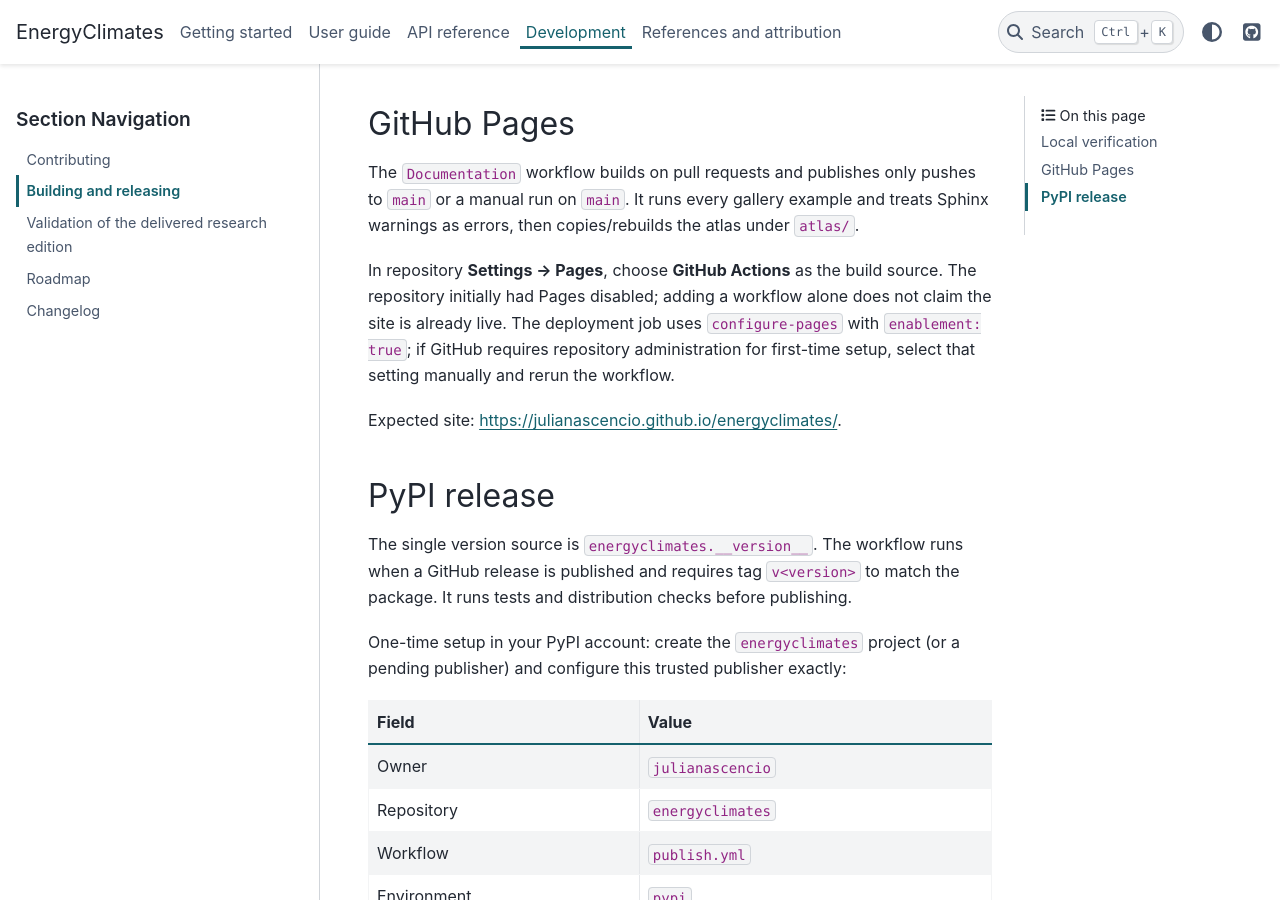
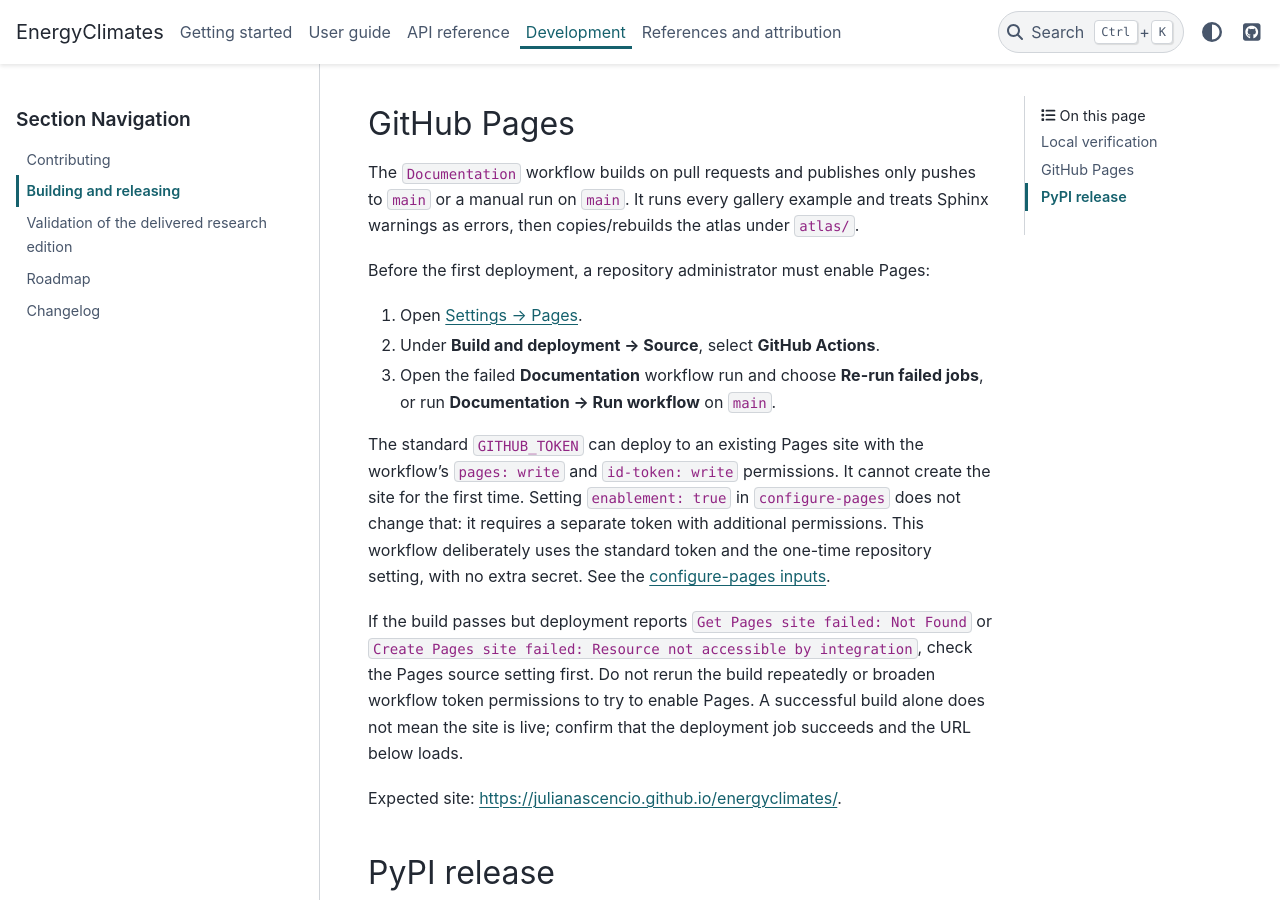
Before and after one commit to julianascencio/energyclimates, a Sphinx documentation site: the page built from docs/releasing.md, in a window 1280 px wide and 900 px high, scrolled down 533 px. Built offline with Sphinx 7.4.7 and the PyData theme 0.15.4, drawn with Linux system fonts in a browser that asks for light colours; pages that are not in the unit, such as notebooks, are missing from menus.

Commit message:
Fix Pages setup handling and document required activation (#2)

```diff
--- a/docs/releasing.md
+++ b/docs/releasing.md
@@ -23,11 +23,25 @@
 `main` or a manual run on `main`. It runs every gallery example and treats Sphinx
 warnings as errors, then copies/rebuilds the atlas under `atlas/`.
 
-In repository **Settings → Pages**, choose **GitHub Actions** as the build source.
-The repository initially had Pages disabled; adding a workflow alone does not
-claim the site is already live. The deployment job uses `configure-pages` with
-`enablement: true`; if GitHub requires repository administration for first-time
-setup, select that setting manually and rerun the workflow.
+Before the first deployment, a repository administrator must enable Pages:
+
+1. Open [Settings → Pages](https://github.com/julianascencio/energyclimates/settings/pages).
+2. Under **Build and deployment → Source**, select **GitHub Actions**.
+3. Open the failed **Documentation** workflow run and choose **Re-run failed jobs**,
+   or run **Documentation → Run workflow** on `main`.
+
+The standard `GITHUB_TOKEN` can deploy to an existing Pages site with the workflow's
+`pages: write` and `id-token: write` permissions. It cannot create the site for the
+first time. Setting `enablement: true` in `configure-pages` does not change that:
+it requires a separate token with additional permissions. This workflow deliberately
+uses the standard token and the one-time repository setting, with no extra secret.
+See the [configure-pages inputs](https://github.com/actions/configure-pages#inputs).
+
+If the build passes but deployment reports `Get Pages site failed: Not Found` or
+`Create Pages site failed: Resource not accessible by integration`, check the Pages
+source setting first. Do not rerun the build repeatedly or broaden workflow token
+permissions to try to enable Pages. A successful build alone does not mean the site
+is live; confirm that the deployment job succeeds and the URL below loads.
 
 Expected site: <https://julianascencio.github.io/energyclimates/>.
 
```
Also changed, not shown: 1 other file.
